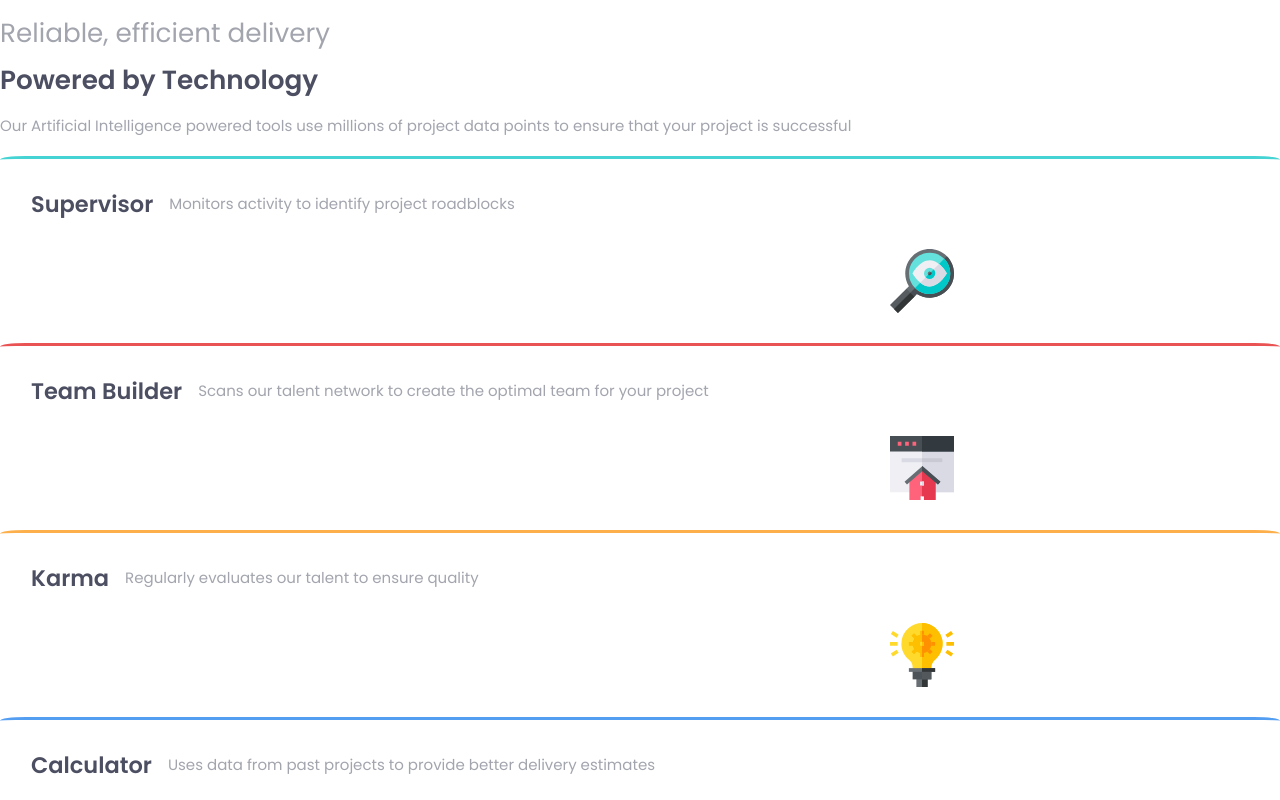
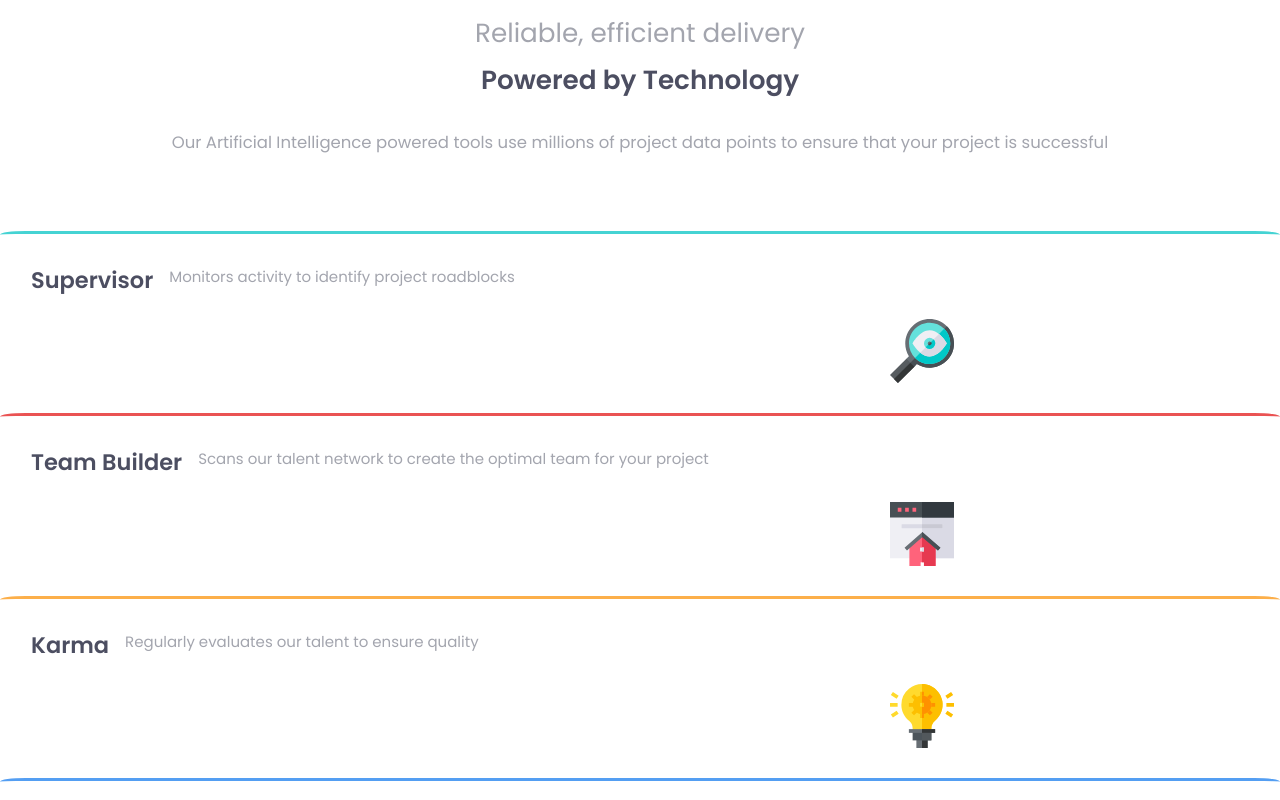
Before and after one commit to AjayBalkaran/four-card-feature-section-master, a plain HTML site: page index.html in a window 1280 px wide. Shown: the top 800 px of the page. Drawn offline with Linux system fonts and the light colour scheme.

Commit message:
Added header styles
* changed width to 90%
* centered the header
* changed text allign to centered
* header paragraph:
                            - changed  font size to 1.1em
                            - added margin bottom
                            -added margin top

```diff
--- a/scss/base/_typography.scss
+++ b/scss/base/_typography.scss
@@ -24,7 +24,7 @@ h1 {
 }
 
 p {
-    line-height: 2;
+    line-height: 1.7;
 }
 
 .attribution {
--- /dev/null
+++ b/scss/component/_header.scss
@@ -0,0 +1,15 @@
+/* ============================================= */
+/*                     Header                    */
+/* ============================================= */
+
+header {
+    width: 90%;
+    margin: auto;
+    text-align: center;
+}
+
+header p {
+    font-size: 1.1em;
+    margin-bottom: 4.5em;
+    margin-top: 2em;
+}
--- a/scss/component/_index.scss
+++ b/scss/component/_index.scss
@@ -1 +1 @@
-@import "card";
+@import "card", "header";
```
Also changed, not shown: css/styles.css, 1 other file.
